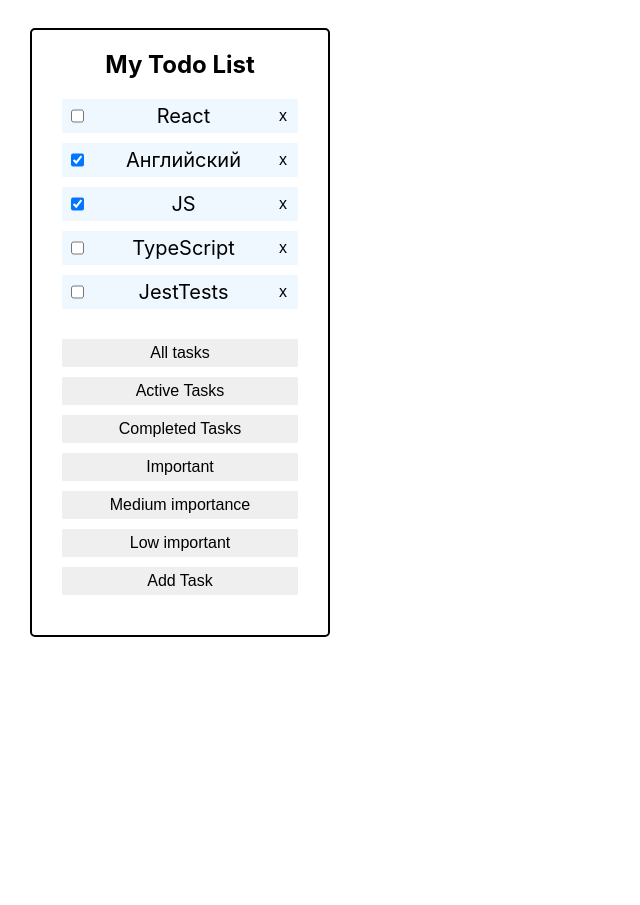
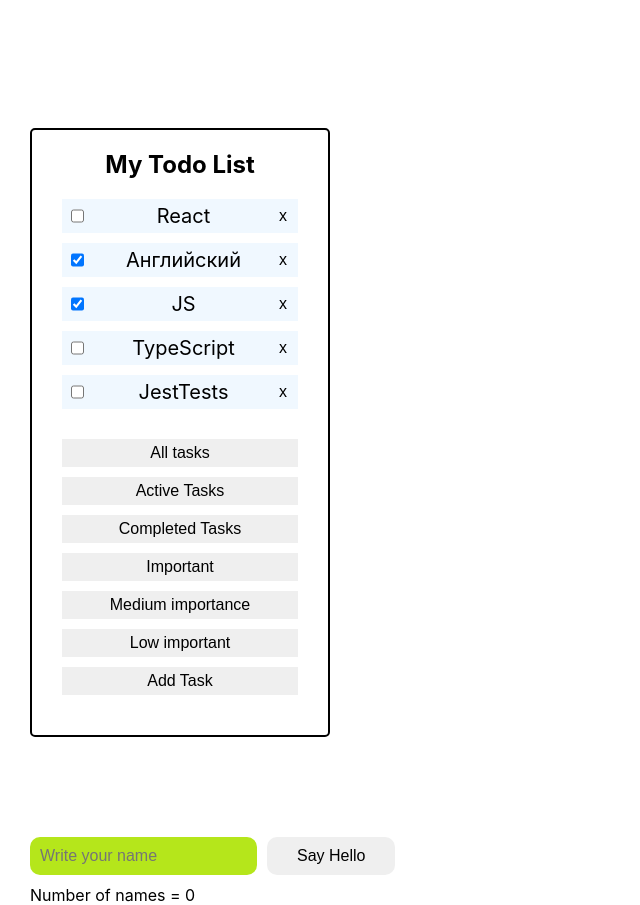
Before and after one commit to prudiusDenys/home-react, a React (Create React App) app: page / in a window 1280 px wide. Shown: the part 122-1027 px from the top of the page, without its empty margins (0-640 px from the left). Before the commit the page ends 800 px from the top, so only its background shows below. Built offline with nearby package versions, Linux system fonts and the light colour scheme.

Commit message:
Home task3

```diff
--- a/src/App.tsx
+++ b/src/App.tsx
@@ -3,18 +3,22 @@ import './App.css';
 import Dialogs from "./components/Dialogs/Dialogs";
 import Todo from "./components/Todo/Todo";
 import {v1} from "uuid";
+import {Input} from "./components/Input/Input";
 
 export type dialogsDataType = {
 	id: number,
 	name: string,
 	text: string
 }
-
 export type TasksType = {
 	id: string
 	item: string
 	isDone: boolean
 	importance: string
+}
+export type NamesData = {
+	id: string
+	name: string
 }
 
 function App() {
@@ -57,14 +61,32 @@ function App() {
 			newFilteredTasks = tasks.filter(t => t.isDone);
 			break;
 		case 'height':
-			newFilteredTasks = tasks.filter((t=>t.importance === 'height'))
+			newFilteredTasks = tasks.filter((t => t.importance === 'height'))
 			break;
 		case 'medium':
-			newFilteredTasks = tasks.filter((t=>t.importance === 'medium'))
+			newFilteredTasks = tasks.filter((t => t.importance === 'medium'))
 			break;
 		case 'low':
-			newFilteredTasks = tasks.filter((t=>t.importance === 'low'))
+			newFilteredTasks = tasks.filter((t => t.importance === 'low'))
 			break;
+	}
+
+	// =============================== HOME WORK NUMBER 3 ====================================
+
+	let [value, setValue] = useState('')
+	let [namesData, setNamesData] = useState([{id: v1(), name: value}])
+	let [warningValue, setWarningValue] = useState(false);
+
+
+	let showMessage = (value: string) => {
+		alert(`Hello ${value}`);
+		let newName = [...namesData, {id: v1(), name: value}]
+		setNamesData(newName)
+		setWarningValue(false)
+	};
+	let showWarning = () => {
+		alert("You didn't enter any text");
+		setWarningValue(true)
 	}
 
 	return (
@@ -76,7 +98,14 @@ function App() {
 							changeTasks={changeTasks}
 							addNewTask={addNewTask}
 							deleteTask={deleteTask}
-							changeImportance = {changeImportance}/>
+							changeImportance={changeImportance}/>
+				<Input value={value}
+							 setValue={setValue}
+							 showMessage={showMessage}
+							 showWarning={showWarning}
+							 namesData={namesData}
+							 setWarningValue={setWarningValue}
+							 warningValue={warningValue}/>
 			</div>
 		</div>
 
--- /dev/null
+++ b/src/components/Input/Input.module.css
@@ -0,0 +1,45 @@
+.inputWrapper{
+  margin-bottom: 100px;
+}
+.inputBox{
+  display: flex;
+}
+.inputBox button{
+  margin-left: 10px;
+  padding: 10px 30px;
+  border: none;
+  outline: none;
+  cursor: pointer;
+  font-size: 16px;
+  border-radius: 10px;
+}
+.inputBox button:hover{
+  background-color: chocolate;
+  color: white;
+  transition: all 0.3s;
+}
+
+.inputBox input{
+  border: none;
+  padding: 0 10px;
+  font-size: 16px;
+  outline: none;
+  border-radius: 10px;
+
+}
+.inputBox input:focus{
+  transition: all 0.3s;
+  box-shadow: 0 0 10px black;
+}
+
+.names{
+  margin-top: 10px;
+}
+
+input.unCorrect{
+  background-color: red;
+  color: white
+}
+input.correct{
+  background-color: #b5e61b;
+}
--- /dev/null
+++ b/src/components/Input/Input.tsx
@@ -0,0 +1,47 @@
+import React, {ChangeEvent, KeyboardEvent} from "react";
+import classes from "./Input.module.css";
+import {NamesData} from "../../App";
+
+type PropsType = {
+	value: string
+	setValue: (value: string) => void
+	showMessage: (value: string) => void
+	showWarning: () => void
+	namesData: Array<NamesData>
+	setWarningValue: (warningValue: boolean) => void
+	warningValue: boolean
+}
+
+export const Input = (props: PropsType) => {
+
+	let onChangeHandler = (e: ChangeEvent<HTMLInputElement>) => props.setValue(e.currentTarget.value)
+	let onKeyPressHandler = (e: KeyboardEvent<HTMLInputElement>) => {
+		if (e.charCode === 13 && e.currentTarget.value !== '') {
+			props.showMessage(e.currentTarget.value)
+			props.setValue('')
+		} else if (e.charCode === 13 && e.currentTarget.value === '') {
+			props.showWarning()
+		}
+	}
+	let onClickBtnHandler = () => {
+		if (props.value !== '') {
+			props.showMessage(props.value)
+			props.setValue('')
+		} else {
+			props.showWarning()
+		}
+	}
+
+	return (
+		<div className={classes.inputWrapper}>
+			<div className={classes.inputBox}>
+				<input className={(props.warningValue) ? classes.unCorrect : classes.correct} onChange={onChangeHandler}
+							 onKeyPress={onKeyPressHandler} value={props.value} placeholder={'Write your name'} type="text"/>
+				<button onClick={onClickBtnHandler}>Say Hello</button>
+			</div>
+			<div className={classes.names}>
+				Number of names = {props.namesData.length - 1}
+			</div>
+		</div>
+	)
+}
--- a/src/components/Todo/Todo.module.css
+++ b/src/components/Todo/Todo.module.css
@@ -4,6 +4,7 @@
   border-radius: 5px;
   padding: 0 30px 30px 30px;
   max-width: 300px;
+  margin: 100px 0;
 }
 h2{
   text-align: center;
--- a/src/components/Todo/Todo.tsx
+++ b/src/components/Todo/Todo.tsx
@@ -41,10 +41,9 @@ const Todo = (props: PropsType) => {
 	}
 
 	let [active, setActive] = useState(false);
-	let showAddBlock = () => setActive(true);
+	let showAddBlock = () => setActive(!active);
 	let hideAddBlock = () => setActive(false);
 	const showDisplay = {display: active ? 'block' : 'none'};
-
 
 	return (
 		<div className={classes.todo}>
```
